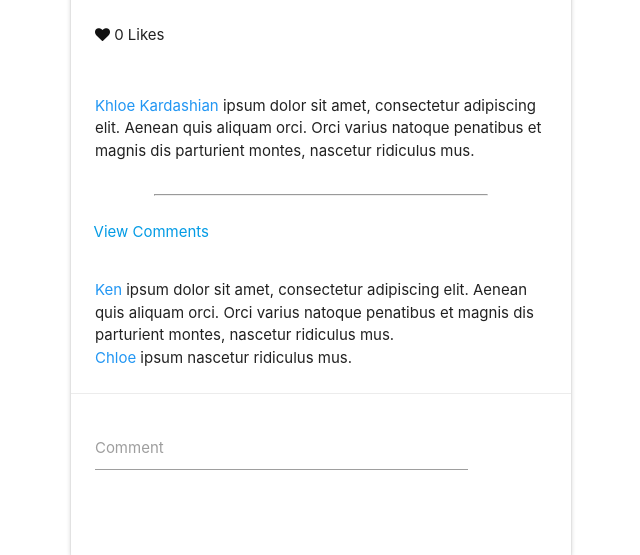
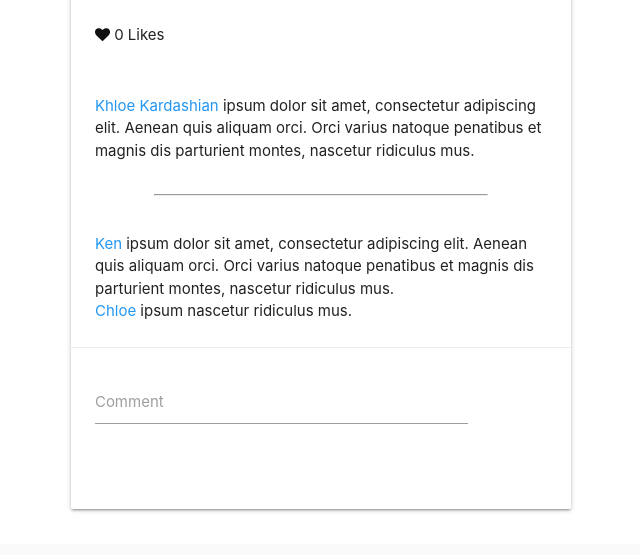
Before and after one commit to andyweru/-MC_11_Insta_Clone, a Django app: page /entry/ in a window 1280 px wide. Shown: the part 530-1085 px from the top of the page, without its empty margins (319-959 px from the left). After the commit the page ends 1042 px from the top, so only its background shows below. Run offline with Django 3.2, Linux system fonts and the light colour scheme; some libraries are stand-ins or nearby versions.

Commit message:
added z index to navbar, link visible to only small

```diff
--- a/instagram/static/css/navbar.css
+++ b/instagram/static/css/navbar.css
@@ -5,6 +5,7 @@ header{
     top: 0;
     left: 0;
     width: 100%;
+    z-index: 20;
 }
 
 a{
--- a/instagram/templates/entry.html
+++ b/instagram/templates/entry.html
@@ -32,7 +32,7 @@
                         </div>
                         <span class="col m2"></span><hr class="col m8"><span class="col m2"></span>
                         <br>
-                        <a href="">View Comments</a>
+                        <a class="hide-on-large-only" href="">View Comments</a>
                         <div class="card-content hide-on-small-only"
                                 <p><span class="blue-text">Ken  </span> ipsum dolor sit amet, consectetur adipiscing elit. Aenean quis aliquam orci. Orci varius natoque penatibus et magnis dis parturient montes, nascetur ridiculus mus.</p>
                                 <p><span class="blue-text">Chloe  </span> ipsum  nascetur ridiculus mus.</p>
```
